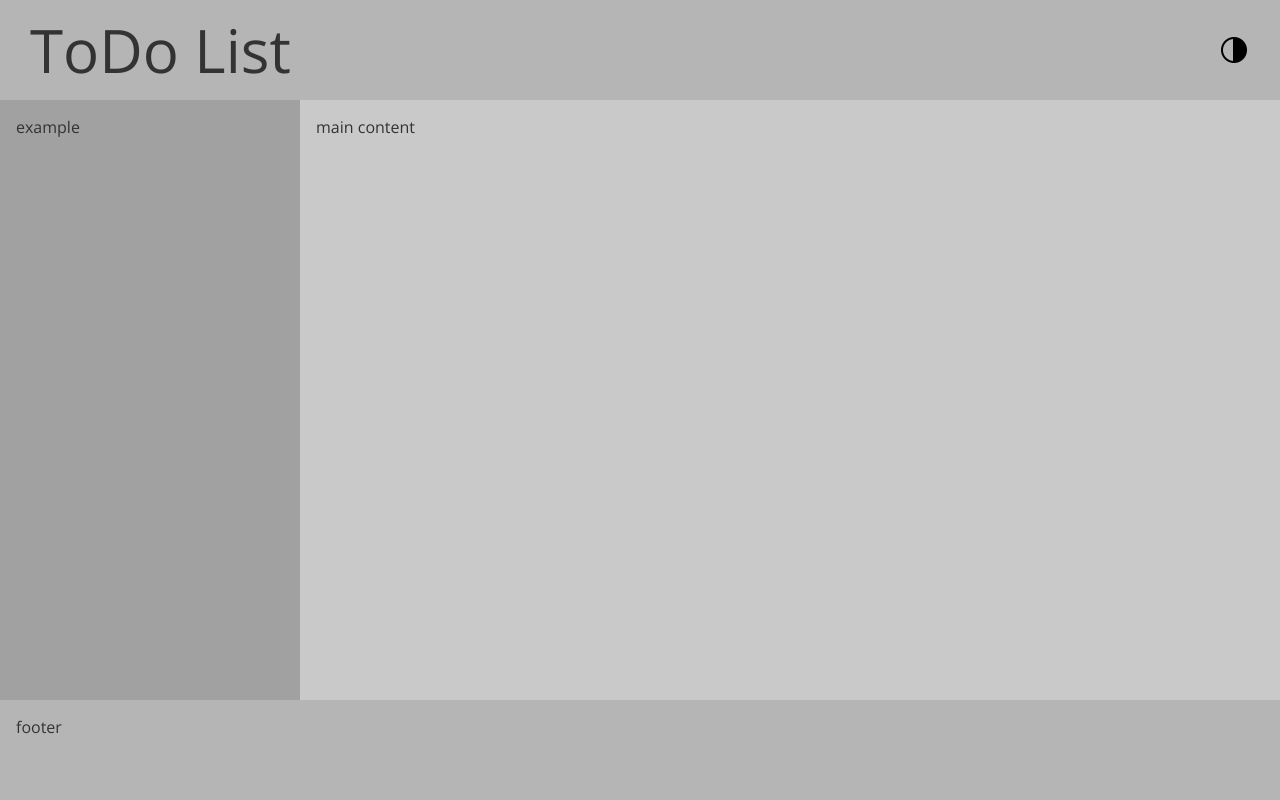
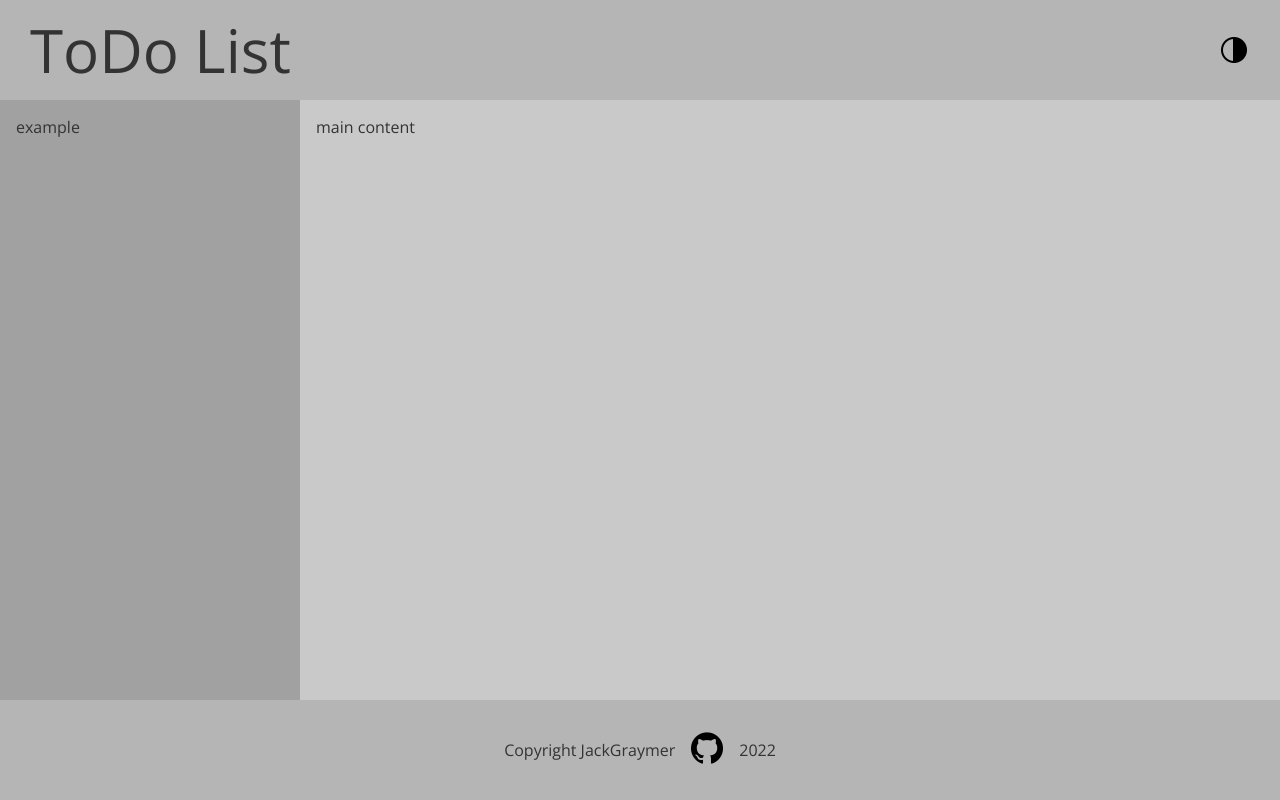
Before and after one commit to JackGraymer/ToDo-List, a website built with webpack: page src/template.html in a window 1280 px wide. Built offline with nearby package versions, Linux system fonts and the light colour scheme.

Commit message:
Added footer github link Finished footer

```diff
--- a/src/DOM.js
+++ b/src/DOM.js
@@ -1,6 +1,7 @@
 import darkimg from './img/dark-btn.png'
+import githubicon from './img/github.png'
 
-function header() {
+function header() {//Sets Icon from dark theme
     let darkicon = document.querySelector('#dark-icon')
     darkicon.src = darkimg
 
@@ -9,5 +10,12 @@ function header() {
         document.body.classList.toggle('dark-mode')
     })
 }
+header()
 
-export default header
+
+
+function footer(){ //sets the github icon link
+    let github = document.querySelector('#github')
+    github.src=githubicon
+}
+footer()
--- a/src/index.js
+++ b/src/index.js
@@ -1,4 +1,6 @@
 import './style.css'
-import header from './DOM'
+import {header, footer} from './DOM'
 
-header()
+//header()
+
+//footer()
--- a/src/style.css
+++ b/src/style.css
@@ -80,6 +80,20 @@ nav{
 }
 
 footer{
+    display: flex;
+    align-items: center;
+    justify-content: center;
     grid-area: footer;
     background-color: rgba(0, 0, 0, 0.1);
 }
+footer>a{
+    padding: 1em;
+}
+footer>a>img{
+    padding: 0;
+    width: 2em;
+    transition: 300ms;
+}
+footer>a>img:hover{
+    transform: rotate(360deg) scale(1.3);
+}
--- a/src/template.html
+++ b/src/template.html
@@ -17,6 +17,6 @@
         example
     </nav>
     <div id="main">main content</div>
-    <footer>footer </footer>
+    <footer>Copyright JackGraymer <a href="https://github.com/JackGraymer/ToDo-List" target="_blank"><img id="github" src="" alt="GitHub icon"></a>2022</footer>
 </body>
 </html>
```
Also changed, not shown: dist/bundle.js, dist/index.html, dist/src/github.png (added), src/img/github.png (added).
